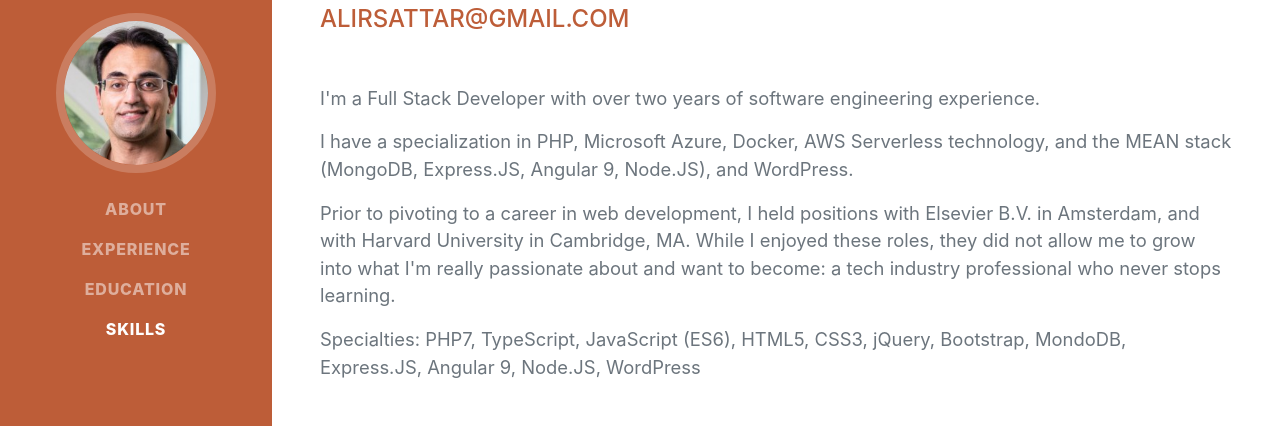
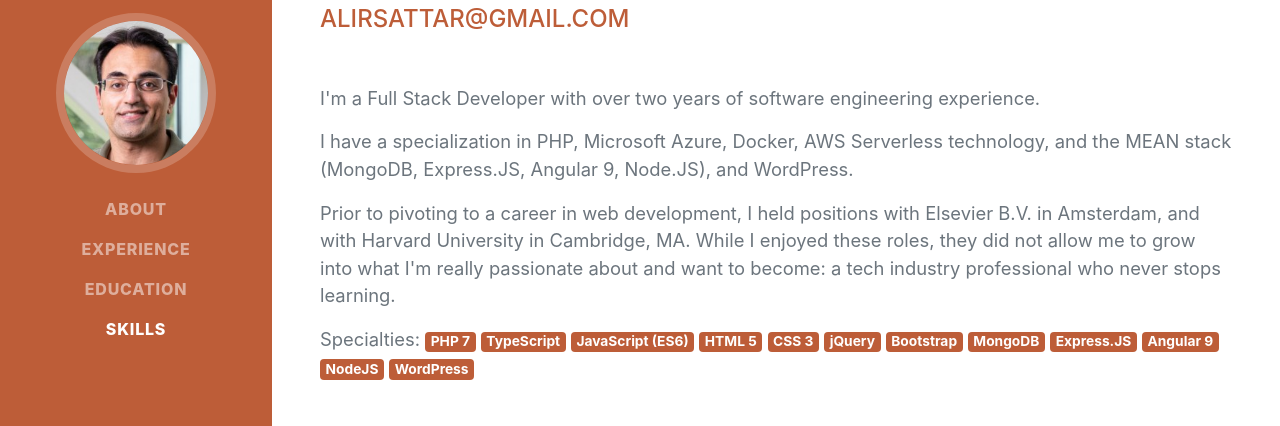
Before and after one commit to alirsattar/alirsattar.github.io, a plain HTML site: page index.html in a window 1280 px wide. Shown: the part 223-649 px from the top of the page. Drawn offline with nearby package versions, Linux system fonts and the light colour scheme; a web font is replaced by a local one.

Commit message:
Converted specialty keywords to badges

```diff
--- a/index.html
+++ b/index.html
@@ -149,7 +149,20 @@
 
 					<p class="lead">Prior to pivoting to a career in web development, I held positions with Elsevier B.V. in Amsterdam, and with Harvard University in Cambridge, MA. While I enjoyed these roles, they did not allow me to grow into what I'm really passionate about and want to become: a tech industry professional who never stops learning.</p>
 
-					<p class="lead mb-5">Specialties: PHP7, TypeScript, JavaScript (ES6), HTML5, CSS3, jQuery, Bootstrap, MondoDB, Express.JS, Angular 9, Node.JS, WordPress</p>
+					<p class="lead mb-5">Specialties:
+            <span class="specialty-badge badge badge-info">PHP 7</span>
+            <span class="specialty-badge badge badge-info">TypeScript</span>
+            <span class="specialty-badge badge badge-info">JavaScript (ES6)</span>
+            <span class="specialty-badge badge badge-info">HTML 5</span>
+            <span class="specialty-badge badge badge-info">CSS 3</span>
+            <span class="specialty-badge badge badge-info">jQuery</span>
+            <span class="specialty-badge badge badge-info">Bootstrap</span>
+            <span class="specialty-badge badge badge-info">MongoDB</span>
+            <span class="specialty-badge badge badge-info">Express.JS</span>
+            <span class="specialty-badge badge badge-info">Angular 9</span>
+            <span class="specialty-badge badge badge-info">NodeJS</span>
+            <span class="specialty-badge badge badge-info">WordPress</span>
+          </p>
 
           <div class="social-icons">
             <a class="social-icon" href="#"><i class="fab fa-linkedin-in"></i></a>
@@ -353,6 +366,7 @@
       </section>
       <hr class="m-0" /> -->
     </div>
+
     <!-- Bootstrap core JS-->
     <script src="https://cdnjs.cloudflare.com/ajax/libs/jquery/3.5.1/jquery.min.js"></script>
     <script src="https://stackpath.bootstrapcdn.com/bootstrap/4.5.0/js/bootstrap.bundle.min.js"></script>
```
Also changed, not shown: css/styles.css.
